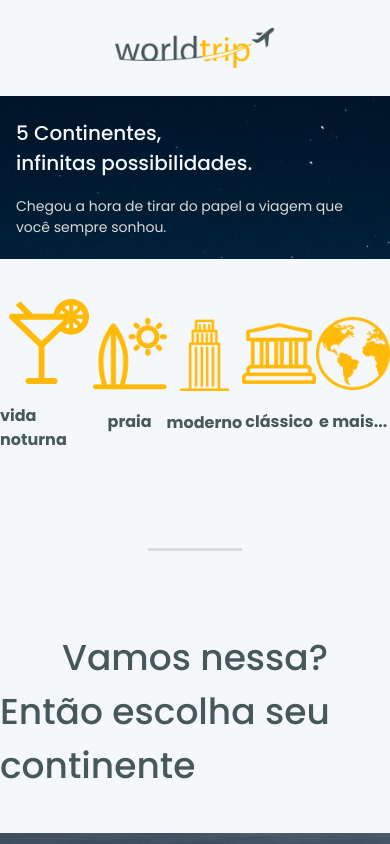
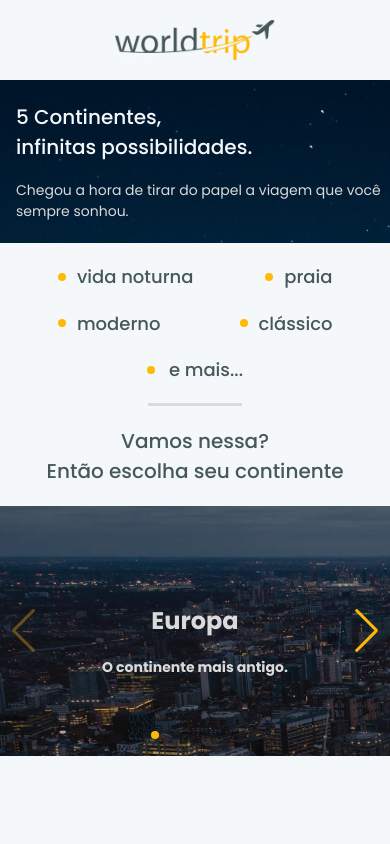
Before and after one commit to Lucasplpx/desafio-interface-chakraui, a Next.js app: page / in a window 390 px wide. Shown: the top 844 px of the page. Built offline with nearby package versions, Linux system fonts and the light colour scheme.

Commit message:
ajustes layout mobile

```diff
--- a/src/components/Banner/index.tsx
+++ b/src/components/Banner/index.tsx
@@ -42,14 +42,21 @@ export function Banner() {
               5 Continentes, <Text>infinitas possibilidades.</Text>
             </Text>
 
-            <Text color='gray.200' fontSize={{ base: '14px', lg: 'initial' }}>
+            <Text
+              color='gray.200'
+              fontSize={{ base: '14px', lg: 'inherit' }}
+              maxHeight={{ base: 58, lg: 108 }}
+              maxWidth={{ base: '100%', lg: '426px' }}
+            >
               Chegou a hora de tirar do papel a viagem que{' '}
               {isWideVersion ? (
                 <>
-                  você <Text>sempre sonhou.</Text>
+                  <Text as='span' display='block'>
+                    você sempre sonhou.
+                  </Text>
                 </>
               ) : (
-                <Text>você sempre sonhou.</Text>
+                <Text as='span'>você sempre sonhou.</Text>
               )}
             </Text>
           </Flex>
--- a/src/components/Frase/index.tsx
+++ b/src/components/Frase/index.tsx
@@ -2,12 +2,19 @@ import { Flex, Text } from '@chakra-ui/react';
 
 export function Frase() {
   return (
-    <Flex as='section' w='100%' maxWidth={839} mx='auto' mt={20} align='center'>
+    <Flex
+      as='section'
+      w='100%'
+      maxWidth={839}
+      mx='auto'
+      mt={{ base: 5, lg: 20 }}
+      align='center'
+    >
       <Flex w='100%' flexDir='column' justify='center' align='center'>
-        <Text fontSize='2.25rem' fontWeight={500}>
+        <Text fontSize={{ base: '20px', lg: '2.25rem' }} fontWeight={500}>
           Vamos nessa?
         </Text>
-        <Text fontSize='2.25rem' fontWeight={500}>
+        <Text fontSize={{ base: '20px', lg: '2.25rem' }} fontWeight={500}>
           Então escolha seu continente
         </Text>
       </Flex>
--- a/src/components/Header/index.tsx
+++ b/src/components/Header/index.tsx
@@ -11,7 +11,7 @@ export function Header({ isBtnBack = false }: HeaderProps) {
       as='header'
       w='100%'
       maxWidth={1440}
-      h='20'
+      h={{ base: '16', lg: '20' }}
       mx='auto'
       my='2'
       align='center'
--- /dev/null
+++ b/src/components/ListTravel/ItemTravel/index.tsx
@@ -0,0 +1,18 @@
+import { Flex, Text } from '@chakra-ui/react';
+import { Pointer } from '../Pointer';
+
+type ItemTravelProps = {
+  title: string;
+  sizeW: number;
+};
+
+export function ItemTravel({ title, sizeW }: ItemTravelProps) {
+  return (
+    <Flex justify='space-between' align='center' width={sizeW + 'px'}>
+      <Pointer />
+      <Text color='gray.300' fontSize='18px' lineHeight='27px' fontWeight={500}>
+        {title}
+      </Text>
+    </Flex>
+  );
+}
--- /dev/null
+++ b/src/components/ListTravel/Pointer/index.tsx
@@ -0,0 +1,5 @@
+import { Box } from '@chakra-ui/react';
+
+export function Pointer() {
+  return <Box w='8px' rounded={100} h='8px' bg='yellow.450' />;
+}
--- a/src/components/ListTravel/index.tsx
+++ b/src/components/ListTravel/index.tsx
@@ -1,8 +1,29 @@
-import { Center, Flex, Image, Text } from '@chakra-ui/react';
+import {
+  Box,
+  Center,
+  Flex,
+  Image,
+  Text,
+  useBreakpointValue,
+} from '@chakra-ui/react';
+import { ItemTravel } from './ItemTravel';
+import { Pointer } from './Pointer';
 
 export function ListTravel() {
+  const isWideVersion = useBreakpointValue({
+    base: false,
+    lg: true,
+  });
+
   return (
-    <Flex as='section' w='100%' maxWidth={1160} mx='auto' mt={10}>
+    <Flex
+      as='section'
+      w='100%'
+      maxWidth={{ base: 275, lg: 1160 }}
+      mx='auto'
+      mt={{ base: 5, lg: 10 }}
+    >
+      {isWideVersion ? (
         <Flex w='100%' justify='space-between'>
           <Center flexDir='column'>
             <Image objectFit='cover' src='./img/cocktail.png' alt='coktail' />
@@ -35,6 +56,21 @@ export function ListTravel() {
             </Text>
           </Center>
         </Flex>
+      ) : (
+        <Flex w='100%' h={120} flexDir='column' justify='space-between'>
+          <Flex justify='space-between'>
+            <ItemTravel sizeW={136} title='vida noturna' />
+            <ItemTravel sizeW={68} title='praia' />
+          </Flex>
+          <Flex justify='space-between'>
+            <ItemTravel sizeW={103} title='moderno' />
+            <ItemTravel sizeW={93} title='clássico' />
+          </Flex>
+          <Flex justify='center'>
+            <ItemTravel sizeW={96} title='e mais...' />
+          </Flex>
+        </Flex>
+      )}
     </Flex>
   );
 }
--- a/src/components/SlideContinents/index.tsx
+++ b/src/components/SlideContinents/index.tsx
@@ -11,7 +11,14 @@ SwiperCore.use([Keyboard, Pagination, Navigation]);
 
 export function SlideContinents() {
   return (
-    <Flex h={450} as='section' w='100%' maxWidth={1240} mx='auto' my={10}>
+    <Flex
+      h={{ base: 250, lg: 450 }}
+      as='section'
+      w='100%'
+      maxWidth={1240}
+      mx='auto'
+      my={{ base: 5, lg: 10 }}
+    >
       <Swiper
         slidesPerView={1}
         spaceBetween={30}
@@ -39,14 +46,18 @@ export function SlideContinents() {
               align='center'
             >
               <Text
-                fontSize='3rem'
+                fontSize={{ base: '24px', lg: '3rem' }}
                 fontWeight={700}
                 lineHeight='72px'
                 color='gray.200'
               >
                 Europa
               </Text>
-              <Text fontSize='1.5rem' fontWeight={700} color='gray.200'>
+              <Text
+                fontSize={{ base: '14px', lg: '1.5rem' }}
+                fontWeight={700}
+                color='gray.200'
+              >
                 O continente mais antigo.
               </Text>
             </Flex>
@@ -67,14 +78,18 @@ export function SlideContinents() {
               align='center'
             >
               <Text
-                fontSize='3rem'
+                fontSize={{ base: '24px', lg: '3rem' }}
                 fontWeight={700}
                 lineHeight='72px'
                 color='gray.200'
               >
                 América do Norte
               </Text>
-              <Text fontSize='1.5rem' fontWeight={700} color='gray.200'>
+              <Text
+                fontSize={{ base: '14px', lg: '1.5rem' }}
+                fontWeight={700}
+                color='gray.200'
+              >
                 O continente mais antigo.
               </Text>
             </Flex>
@@ -95,14 +110,18 @@ export function SlideContinents() {
               align='center'
             >
               <Text
-                fontSize='3rem'
+                fontSize={{ base: '24px', lg: '3rem' }}
                 fontWeight={700}
                 lineHeight='72px'
                 color='gray.200'
               >
                 América do Sul
               </Text>
-              <Text fontSize='1.5rem' fontWeight={700} color='gray.200'>
+              <Text
+                fontSize={{ base: '14px', lg: '1.5rem' }}
+                fontWeight={700}
+                color='gray.200'
+              >
                 O continente mais antigo.
               </Text>
             </Flex>
@@ -123,14 +142,18 @@ export function SlideContinents() {
               align='center'
             >
               <Text
-                fontSize='3rem'
+                fontSize={{ base: '24px', lg: '3rem' }}
                 fontWeight={700}
                 lineHeight='72px'
                 color='gray.200'
               >
                 Ásia
               </Text>
-              <Text fontSize='1.5rem' fontWeight={700} color='gray.200'>
+              <Text
+                fontSize={{ base: '14px', lg: '1.5rem' }}
+                fontWeight={700}
+                color='gray.200'
+              >
                 O continente mais antigo.
               </Text>
             </Flex>
@@ -151,14 +174,18 @@ export function SlideContinents() {
               align='center'
             >
               <Text
-                fontSize='3rem'
+                fontSize={{ base: '24px', lg: '3rem' }}
                 fontWeight={700}
                 lineHeight='72px'
                 color='gray.200'
               >
                 África
               </Text>
-              <Text fontSize='1.5rem' fontWeight={700} color='gray.200'>
+              <Text
+                fontSize={{ base: '14px', lg: '1.5rem' }}
+                fontWeight={700}
+                color='gray.200'
+              >
                 O continente mais antigo.
               </Text>
             </Flex>
@@ -179,14 +206,18 @@ export function SlideContinents() {
               align='center'
             >
               <Text
-                fontSize='3rem'
+                fontSize={{ base: '24px', lg: '3rem' }}
                 fontWeight={700}
                 lineHeight='72px'
                 color='gray.200'
               >
                 Oceania
               </Text>
-              <Text fontSize='1.5rem' fontWeight={700} color='gray.200'>
+              <Text
+                fontSize={{ base: '14px', lg: '1.5rem' }}
+                fontWeight={700}
+                color='gray.200'
+              >
                 O continente mais antigo.
               </Text>
             </Flex>
--- a/src/pages/index.tsx
+++ b/src/pages/index.tsx
@@ -13,7 +13,7 @@ export default function Home() {
       <Banner />
 
       <ListTravel />
-      <Flex justify='center' mt={24}>
+      <Flex justify='center' mt={{ base: 5, lg: 24 }}>
         <Divider w='90px' color='gray.300' border='2px' opacity={1} />
       </Flex>
       <Frase />
```
Lines whose indentation alone changed are shown as unchanged.
